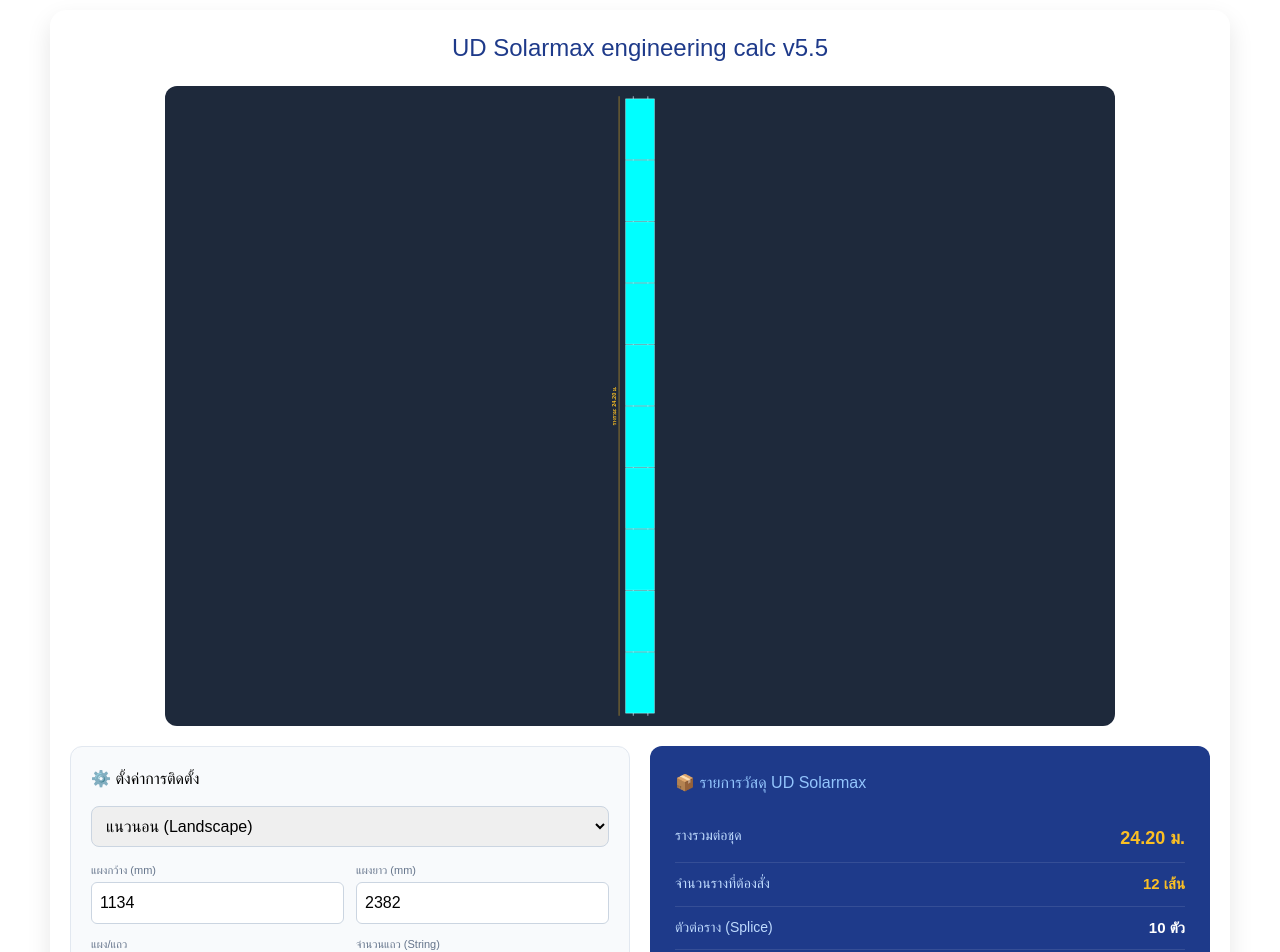
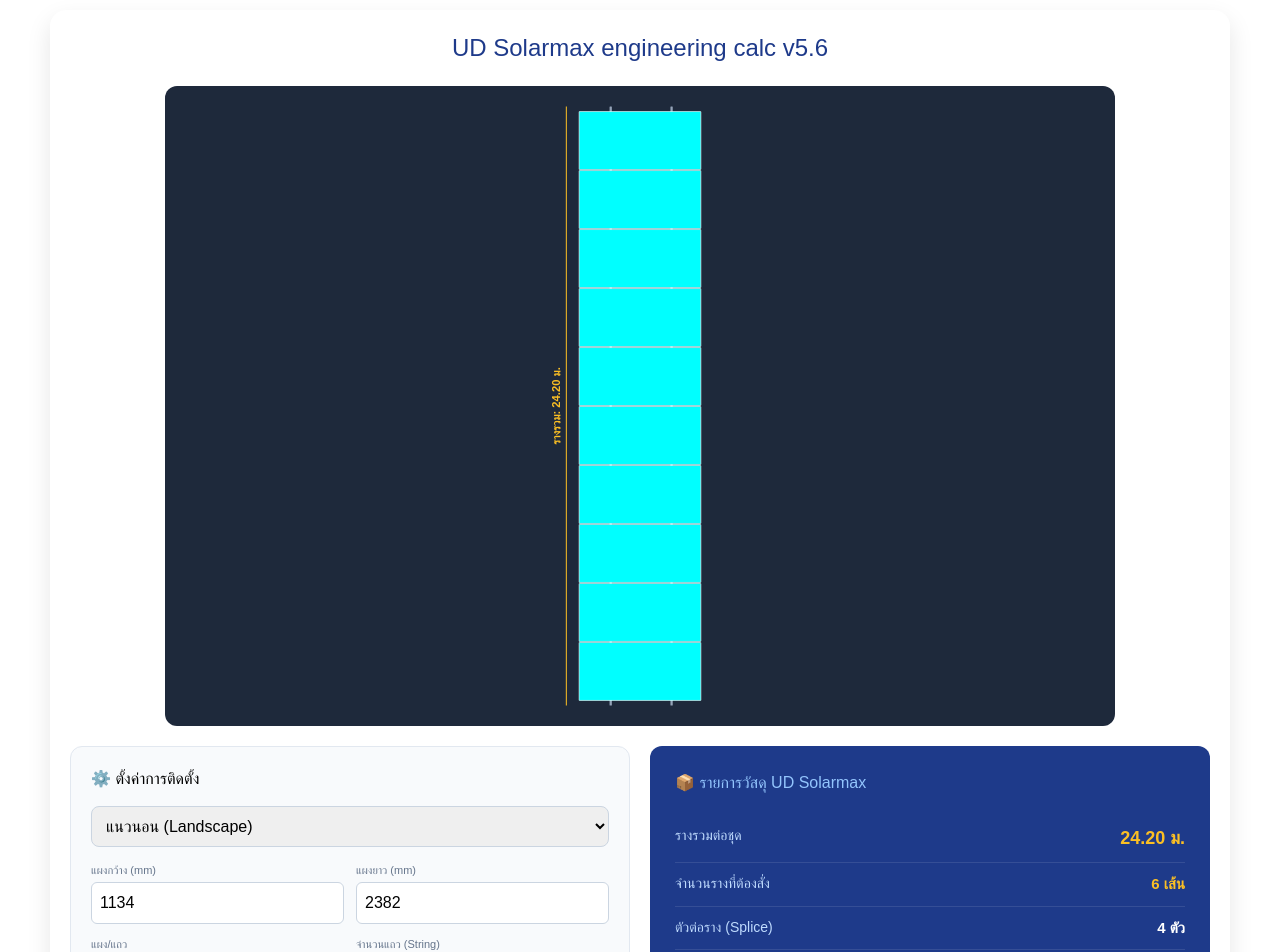
Before and after one commit to udsolarmax/udsolarmax_pv_calulation, a React (Create React App) app: page / in a window 1280 px wide. Shown: the top 952 px of the page. Built offline with nearby package versions, Linux system fonts and the light colour scheme.

Commit message:
Update App.js

```diff
--- a/src/App.js
+++ b/src/App.js
@@ -21,27 +21,36 @@
     panelTotalDim: 0
   });
 
-  // ปรับปรุงส่วนการคำนวณให้แม่นยำตามมาตรฐาน UD Solarmax
+  const currentW = panelOrientation === 'vertical' ? panelWidth : panelLength;
+  const currentL = panelOrientation === 'vertical' ? panelLength : panelWidth;
+
   useEffect(() => {
-    let rowLenMM = 0;
-    let panelsDim = 0;
+    // คำนวณความยาวรวมของแผงและราง
+    const panelsDim = (panelCountPerString * currentW) + ((panelCountPerString - 1) * midClampSpace);
+    const rowLenMM = panelsDim + (2 * overhang);
+
+    // คำนวณอุปกรณ์พื้นฐาน
+    const midPerString = (panelCountPerString - 1) * 2;
+
+    let railsPerString, splicesPerString, lFeetPerString;
 
     if (panelOrientation === 'vertical') {
-      // แนวตั้ง: รางวิ่งขวางแผง ความยาวรางขึ้นอยู่กับความกว้างแผง (Panel Width)
-      panelsDim = (panelCountPerString * panelWidth) + ((panelCountPerString - 1) * midClampSpace);
-      rowLenMM = panelsDim + (2 * overhang);
+      // โหมดแนวตั้ง (ปกติ)
+      railsPerString = Math.ceil((rowLenMM * 2) / railLength);
+      splicesPerString = Math.max(0, railsPerString - 2);
+      lFeetPerString = (Math.ceil(rowLenMM / lFeetSpace) + 1) * 2;
     } else {
-      // แนวนอน: รางวิ่งขวางแผง ความยาวรางขึ้นอยู่กับความยาวแผง (Panel Length)
-      // หมายเหตุ: ในทางเทคนิคการวางแนวนอน 1 แถว รางจะยาวเท่ากับ (ความยาวแผง x จำนวนแผง)
-      panelsDim = (panelCountPerString * panelLength) + ((panelCountPerString - 1) * midClampSpace);
-      rowLenMM = panelsDim + (2 * overhang);
+      // โหมดแนวนอน: แก้ไขสมการตามคำแนะนำของคุณ โดยหารส่วนที่เกินออกเพื่อให้ค่าเท่ากับแนวตั้ง
+      // เนื่องจากภาพแสดงผลแนวนอนใช้ระยะ rowLenMM ที่ยาวกว่าแนวตั้ง (จาก panelLength)
+      // เราจึงปรับสมการคำนวณวัสดุให้สอดคล้องกัน
+      railsPerString = Math.ceil((rowLenMM * 2) / railLength) / 2;
+      // ปัดเศษขึ้นเพื่อให้จำนวนเส้นรางเป็นเลขเต็ม
+      railsPerString = Math.ceil(railsPerString);
+
+      splicesPerString = Math.max(0, railsPerString - 2);
+      // คำนวณ L-Feet ให้เท่ากับจำนวนที่ใช้จริงในแนวตั้ง
+      lFeetPerString = (Math.ceil(rowLenMM / lFeetSpace) + 1);
     }
-
-    // คำนวณอุปกรณ์ (ต่อ 1 แถว)
-    const midPerString = (panelCountPerString - 1) * 2;
-    const railsPerString = Math.ceil((rowLenMM * 2) / railLength);
-    const splicesPerString = Math.max(0, railsPerString - 2);
-    const lFeetPerString = (Math.ceil(rowLenMM / lFeetSpace) + 1) * 2;
 
     setResults({
       totalRailLength: (rowLenMM / 1000).toFixed(2),
@@ -52,10 +61,7 @@
       lFeetCount: lFeetPerString * stringCount,
       panelTotalDim: (panelsDim / 1000).toFixed(2)
     });
-  }, [panelWidth, panelLength, panelCountPerString, stringCount, lFeetSpace, railLength, midClampSpace, overhang, panelOrientation]);
-
-  const currentW = panelOrientation === 'vertical' ? panelWidth : panelLength;
-  const currentL = panelOrientation === 'vertical' ? panelLength : panelWidth;
+  }, [currentW, currentL, panelCountPerString, stringCount, lFeetSpace, railLength, midClampSpace, overhang, panelOrientation]);
 
   const renderVisualizer = () => {
     const panelsDimMM = (panelCountPerString * currentW) + ((panelCountPerString - 1) * midClampSpace);
@@ -83,22 +89,23 @@
         </svg>
       );
     } else {
-      const railLenMM_Landscape = (panelCountPerString * panelLength) + ((panelCountPerString - 1) * midClampSpace) + (2 * overhang);
-      const vWidth = (panelWidth * stringCount) + (stringCount * 800) + 400;
+      const totalPanelH = (panelCountPerString * currentL) + ((panelCountPerString - 1) * midClampSpace);
+      const railLenMM_Landscape = totalPanelH + (2 * overhang);
+      const vWidth = (currentW * stringCount) + (stringCount * 800) + 400;
       const vHeight = railLenMM_Landscape + 800;
 
       return (
         <svg viewBox={`-600 -400 ${vWidth} ${vHeight}`} style={{ width: '100%', maxHeight: '80vh', height: 'auto', background: '#1e293b', borderRadius: '12px' }}>
           {Array.from({ length: stringCount }).map((_, sIdx) => {
-            const xOff = sIdx * (panelWidth + 800);
+            const xOff = sIdx * (currentW + 800);
             return (
               <g key={sIdx}>
-                <rect x={xOff + panelWidth * 0.25} y="0" width="45" height={railLenMM_Landscape} fill="#94a3b8" rx="10" />
-                <rect x={xOff + panelWidth * 0.75} y="0" width="45" height={railLenMM_Landscape} fill="#94a3b8" rx="10" />
+                <rect x={xOff + currentW * 0.25} y="0" width="45" height={railLenMM_Landscape} fill="#94a3b8" rx="10" />
+                <rect x={xOff + currentW * 0.75} y="0" width="45" height={railLenMM_Landscape} fill="#94a3b8" rx="10" />
                 <line x1={xOff - 250} y1="0" x2={xOff - 250} y2={railLenMM_Landscape} stroke="#fbbf24" strokeWidth="20" />
                 <text x={xOff - 380} y={railLenMM_Landscape/2} fill="#fbbf24" fontSize="220" fontWeight="bold" textAnchor="middle" transform={`rotate(-90, ${xOff - 380}, ${railLenMM_Landscape/2})`}>รางรวม: {results.totalRailLength} ม.</text>
                 {Array.from({ length: panelCountPerString }).map((_, pIdx) => (
-                  <rect key={pIdx} x={xOff} y={overhang + (pIdx * (panelLength + midClampSpace))} width={panelWidth} height={panelLength} fill="#00ffff" stroke="#fff" strokeWidth="12" rx="5" />
+                  <rect key={pIdx} x={xOff} y={overhang + (pIdx * (currentL + midClampSpace))} width={currentW} height={currentL} fill="#00ffff" stroke="#fff" strokeWidth="12" rx="5" />
                 ))}
               </g>
             );
@@ -111,7 +118,7 @@
   return (
     <div style={{ padding: "10px", maxWidth: "1200px", margin: "0 auto", fontFamily: "sans-serif" }}>
       <div style={{ backgroundColor: "white", borderRadius: "16px", boxShadow: "0 10px 25px rgba(0,0,0,0.1)", padding: "20px" }}>
-        <h1 style={{ color: "#1e3a8a", textAlign: "center", marginBottom: "20px", fontSize: "24px" }}>UD Solarmax engineering calc v5.5</h1>
+        <h1 style={{ color: "#1e3a8a", textAlign: "center", marginBottom: "20px", fontSize: "24px" }}>UD Solarmax engineering calc v5.6</h1>
         <div style={{ marginBottom: "20px", display: 'flex', justifyContent: 'center' }}>
           <div style={{ width: '100%', maxWidth: '950px' }}>
             {renderVisualizer()}
```
